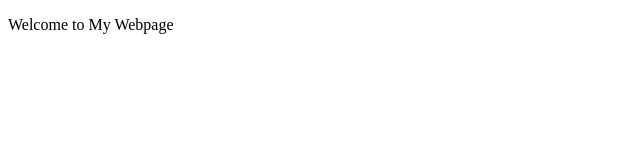
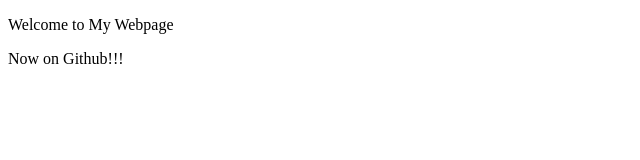
Before and after one commit to fv3307/fv3307.github.io, a plain HTML site: page index.html in a window 1280 px wide. Shown: the whole page, without its empty margins (0-640 px from the left). Drawn offline with Linux system fonts and the light colour scheme.

Commit message:
Added new paragraph

```diff
--- a/index.html
+++ b/index.html
@@ -7,7 +7,7 @@
 <body>
 
         <p> Welcome to My  Webpage</p>
-
+        <p> Now on Github!!!</p>
 </body>
 
 
```
